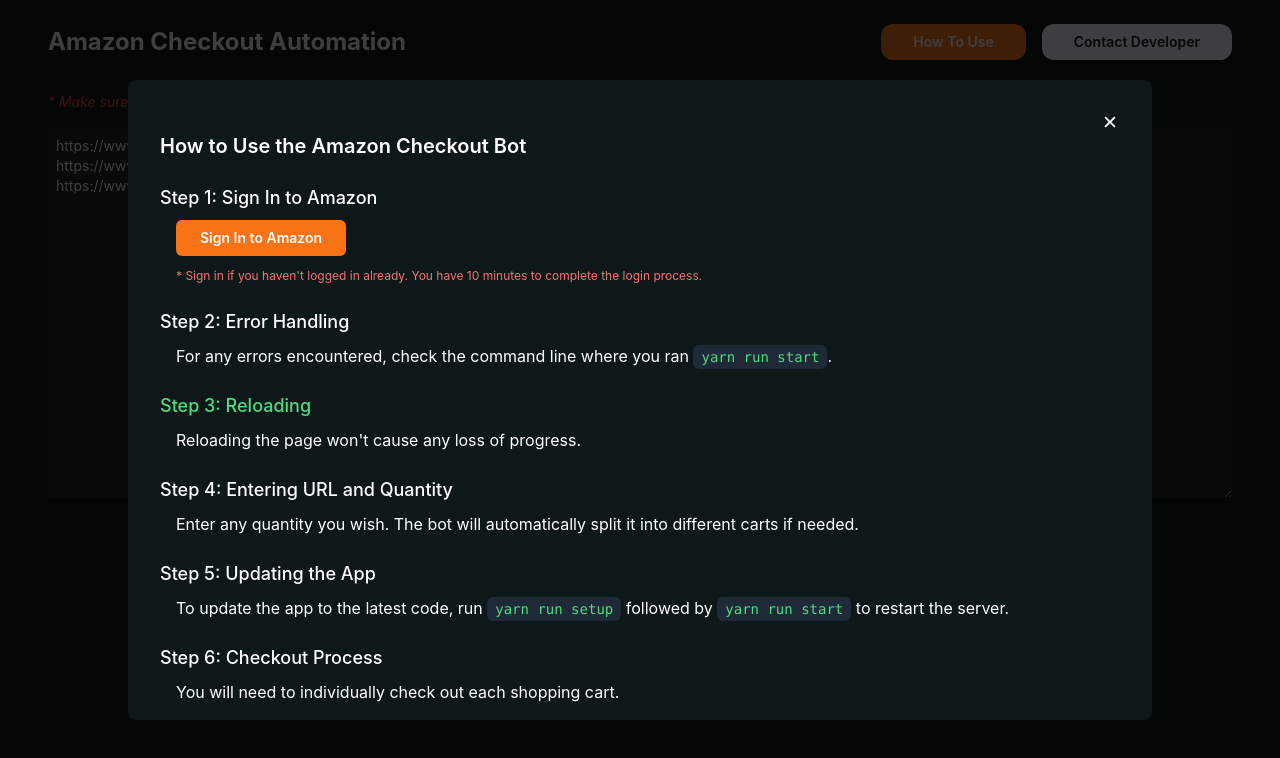
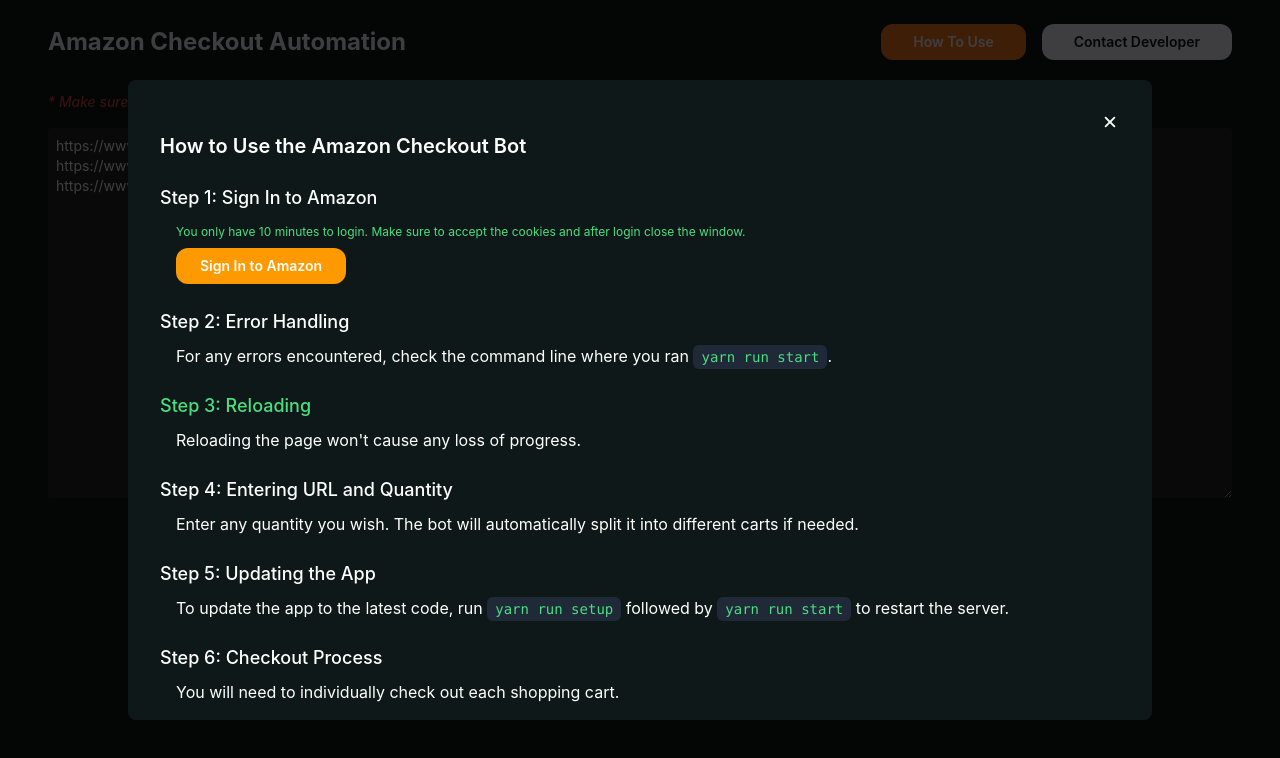
Before and after one commit to chanpreet3000/amazon-checkout-automation, a React (Create React App) app in the folder frontend/: page / in a window 1280 px wide. Both pictures are taken after a click on the button "How To Use". Shown: the top 758 px of the page. Built offline with nearby package versions, Linux system fonts and the light colour scheme; the HTML template or start-up script is replaced by a standard one.

Commit message:
updated sign in amazon btn and logic

```diff
--- a/frontend/src/components/HowToUse.jsx
+++ b/frontend/src/components/HowToUse.jsx
@@ -1,6 +1,7 @@
-import React from "react";
+import React, {useState} from "react";
 import {IoClose} from "react-icons/io5";
 import {axiosApi} from "../axios";
+import {CgSpinner} from "react-icons/cg";
 
 const Code = ({text}) => {
   return (
@@ -11,13 +12,19 @@
 };
 
 const HowToUse = ({setShowHowToUse}) => {
+  const [isSigningIn, setIsSigningIn] = useState(false);
   const handleSignIn = async () => {
-    try {
-      const response = await axiosApi.get('/open_amazon_signin');
-      alert(response.data.message);
-    } catch (error) {
-      alert("Error occurred during sign-in. Please try again.");
-    }
+    if (isSigningIn) return;
+
+    setIsSigningIn(true);
+    await axiosApi.get('/open_amazon_signin')
+      .then((response) => {
+        alert(response.data.message);
+      }).catch((error) => {
+        alert("Error occurred during sign-in. Please try again.");
+      }).finally(() => {
+        setIsSigningIn(false);
+      })
   };
 
   return (
@@ -35,15 +42,18 @@
           <section>
             <h2 className="text-lg font-medium">Step 1: Sign In to Amazon</h2>
             <div className="pl-4 mt-2 flex flex-col gap-2">
+              <p className="text-green-400 text-xs mt-1">
+                You only have 10 minutes to login. Make sure to accept the cookies and after login close the window.
+              </p>
               <button
-                className="bg-orange-500 hover:bg-orange-600 text-white text-sm font-semibold py-2 px-6 rounded-md w-max transition-colors"
+                className="hover:bg-orange-600 text-white text-sm font-semibold py-2 px-6 rounded-xl w-max transition-colors"
+                style={{
+                  backgroundColor: isSigningIn ? '#2a2a27' : '#ff9900',
+                }}
                 onClick={handleSignIn}
               >
-                Sign In to Amazon
+                {isSigningIn ? <CgSpinner className="text-white animate-spin" size={32}/> : 'Sign In to Amazon'}
               </button>
-              <p className="text-red-400 text-xs mt-1">
-                * Sign in if you haven't logged in already. You have 10 minutes to complete the login process.
-              </p>
             </div>
           </section>
 
```
Also changed, not shown: 1 other file (tests, documents, lock files or other folders).
